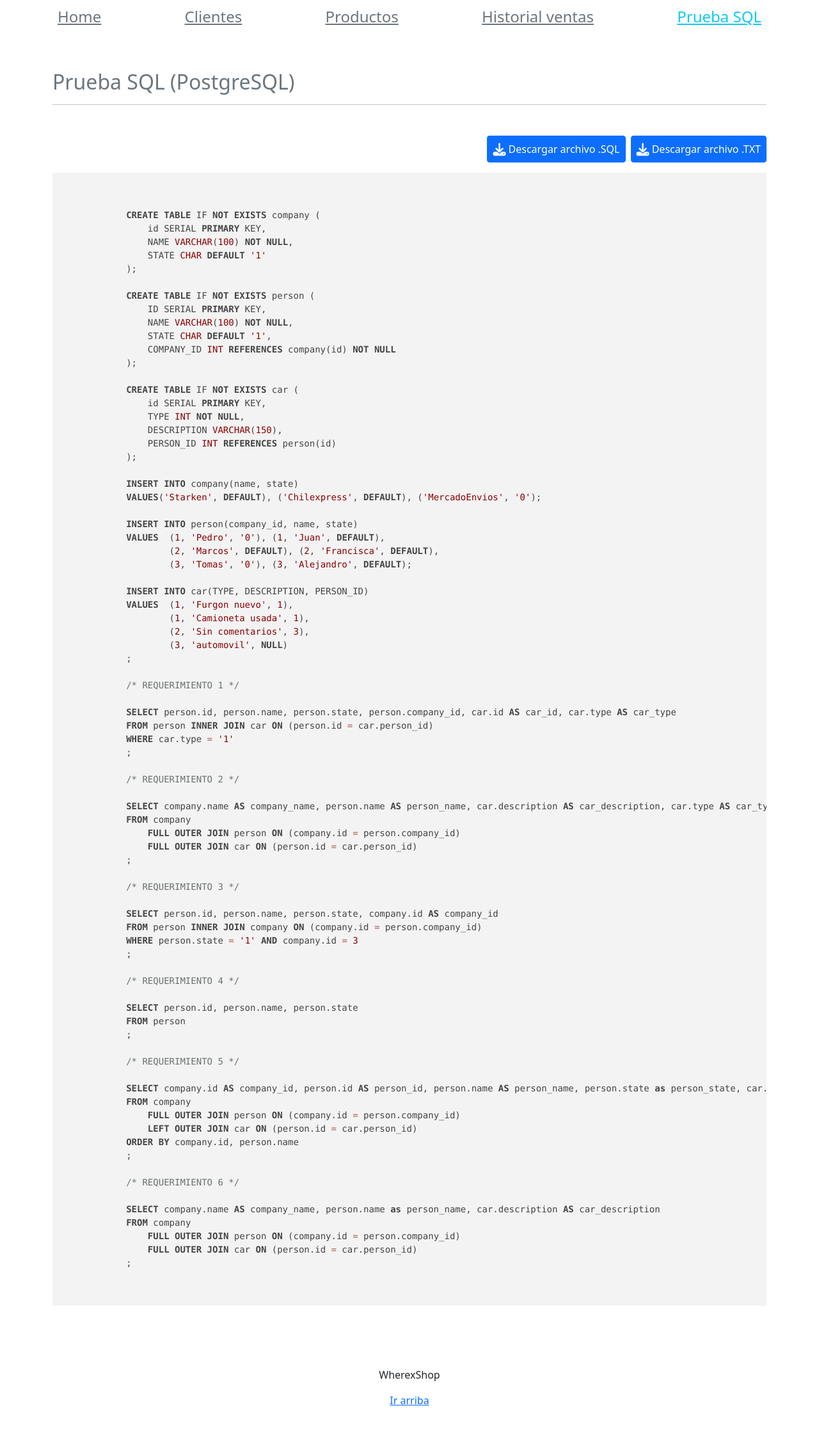
After one commit to ImSoHappi/wherexShop, a Django app: page /sql in a window 1280 px wide. The commit adds this page. Shown: the whole page at 64% size. Run offline with Django 3.2, Linux system fonts and the light colour scheme; some libraries are stand-ins or nearby versions.

Commit message:
Agrega pagina prueba sql

```diff
--- a/wherexShop/templates/includes/navigation.html
+++ b/wherexShop/templates/includes/navigation.html
@@ -5,6 +5,7 @@
         <a class="p-2 link-secondary h4" href="{% url 'clients' %}">Clientes</a>
         <a class="p-2 link-secondary h4" href="{% url 'products' %}">Productos</a>
         <a class="p-2 link-secondary h4" href="{% url 'sales' %}">Historial ventas</a>
+        <a class="p-2 link-info h4" href="{% url 'sql' %}">Prueba SQL</a>
       </nav>
     </div>
   </div>
--- /dev/null
+++ b/wherexShop/templates/pruebasql.html
@@ -0,0 +1,118 @@
+{% extends "layouts/base.html" %}
+
+{% block title %} Prueba SQL {% endblock %}
+
+{% block stylesheets %}
+    <link rel="stylesheet" href="//cdnjs.cloudflare.com/ajax/libs/highlight.js/10.7.2/styles/default.min.css">
+{% endblock stylesheets %}
+
+{% block content %}
+
+<main class="container">
+
+    <h2 class="mt-5 text-muted">Prueba SQL (PostgreSQL)</h2>
+    <hr class="mb-5">
+
+    <div class="mb-3">
+
+        <div class="d-grid gap-2 d-md-flex justify-content-md-end">
+            <a class="btn btn-primary mb-3 p-2" download="query.sql" href="/static/query/query.sql"><i class="fa fa-download fa-lg"></i> Descargar archivo .SQL</a>
+            <a class="btn btn-primary mb-3 p-2" download="query.txt" href="/static/query/query.txt"><i class="fa fa-download fa-lg"></i> Descargar archivo .TXT</a>
+        </div>
+
+
+        <pre><code class="SQL">
+
+            CREATE TABLE IF NOT EXISTS company (
+                id SERIAL PRIMARY KEY,
+                NAME VARCHAR(100) NOT NULL,
+                STATE CHAR DEFAULT '1'
+            );
+
+            CREATE TABLE IF NOT EXISTS person (
+                ID SERIAL PRIMARY KEY,
+                NAME VARCHAR(100) NOT NULL,
+                STATE CHAR DEFAULT '1',
+                COMPANY_ID INT REFERENCES company(id) NOT NULL
+            );
+
+            CREATE TABLE IF NOT EXISTS car (
+                id SERIAL PRIMARY KEY,
+                TYPE INT NOT NULL,
+                DESCRIPTION VARCHAR(150),
+                PERSON_ID INT REFERENCES person(id)
+            );
+
+            INSERT INTO company(name, state)
+            VALUES('Starken', DEFAULT), ('Chilexpress', DEFAULT), ('MercadoEnvios', '0');
+
+            INSERT INTO person(company_id, name, state)
+            VALUES  (1, 'Pedro', '0'), (1, 'Juan', DEFAULT),
+                    (2, 'Marcos', DEFAULT), (2, 'Francisca', DEFAULT),
+                    (3, 'Tomas', '0'), (3, 'Alejandro', DEFAULT);
+
+            INSERT INTO car(TYPE, DESCRIPTION, PERSON_ID)
+            VALUES  (1, 'Furgon nuevo', 1),
+                    (1, 'Camioneta usada', 1),
+                    (2, 'Sin comentarios', 3),
+                    (3, 'automovil', NULL)
+            ;
+
+            /* REQUERIMIENTO 1 */
+
+            SELECT person.id, person.name, person.state, person.company_id, car.id AS car_id, car.type AS car_type
+            FROM person INNER JOIN car ON (person.id = car.person_id)
+            WHERE car.type = '1'
+            ;
+
+            /* REQUERIMIENTO 2 */
+
+            SELECT company.name AS company_name, person.name AS person_name, car.description AS car_description, car.type AS car_type
+            FROM company
+                FULL OUTER JOIN person ON (company.id = person.company_id)
+                FULL OUTER JOIN car ON (person.id = car.person_id)
+            ;
+
+            /* REQUERIMIENTO 3 */
+
+            SELECT person.id, person.name, person.state, company.id AS company_id
+            FROM person INNER JOIN company ON (company.id = person.company_id)
+            WHERE person.state = '1' AND company.id = 3
+            ;
+
+            /* REQUERIMIENTO 4 */
+
+            SELECT person.id, person.name, person.state
+            FROM person
+            ;
+
+            /* REQUERIMIENTO 5 */
+
+            SELECT company.id AS company_id, person.id AS person_id, person.name AS person_name, person.state as person_state, car.id AS car_id
+            FROM company
+                FULL OUTER JOIN person ON (company.id = person.company_id)
+                LEFT OUTER JOIN car ON (person.id = car.person_id)
+            ORDER BY company.id, person.name
+            ;
+
+            /* REQUERIMIENTO 6 */
+
+            SELECT company.name AS company_name, person.name as person_name, car.description AS car_description
+            FROM company
+                FULL OUTER JOIN person ON (company.id = person.company_id)
+                FULL OUTER JOIN car ON (person.id = car.person_id)
+            ;
+
+        </code></pre>
+
+    </div>
+
+</main>
+
+{% endblock content %}
+
+
+{% block javascripts %}
+    <script src="//cdnjs.cloudflare.com/ajax/libs/highlight.js/10.7.2/highlight.min.js"></script>
+    <script>hljs.highlightAll();</script>
+{% endblock javascripts %}
--- a/wherexShop/urls.py
+++ b/wherexShop/urls.py
@@ -3,6 +3,7 @@ from . import views
 
 urlpatterns = [
     path('', views.home, name='home'),
+    path('sql', views.sql, name='sql'),
     path('clients/', views.clientList, name='clients'),
     path('products/', views.productList, name='products'),
     path('sales/', views.saleList, name='sales'),
--- a/wherexShop/views.py
+++ b/wherexShop/views.py
@@ -2,6 +2,9 @@ import uuid
 from django.shortcuts import render, get_object_or_404, redirect
 from .models import Product, Client, Sale, SaleDetail
 import ast
+
+def sql(request):
+    return render(request, 'pruebasql.html')
 
 def home(request):
 
@@ -21,7 +24,15 @@ def home(request):
             resume.save()
 
             for item in saleResume:
-                resume.products.add(item['id'])
+
+                product = get_object_or_404(Product, id=item['id'])
+                newStock = product.stock
+                newStock = newStock - item['amount']
+
+                product.stock = newStock
+                product.save()
+
+                resume.products.add(product)
 
         except:
             print("fail")
```
Also changed, not shown: wherexShop/static/query/query.sql (added, +74 -0 lines), wherexShop/static/query/query.txt (added, +74 -0 lines).
